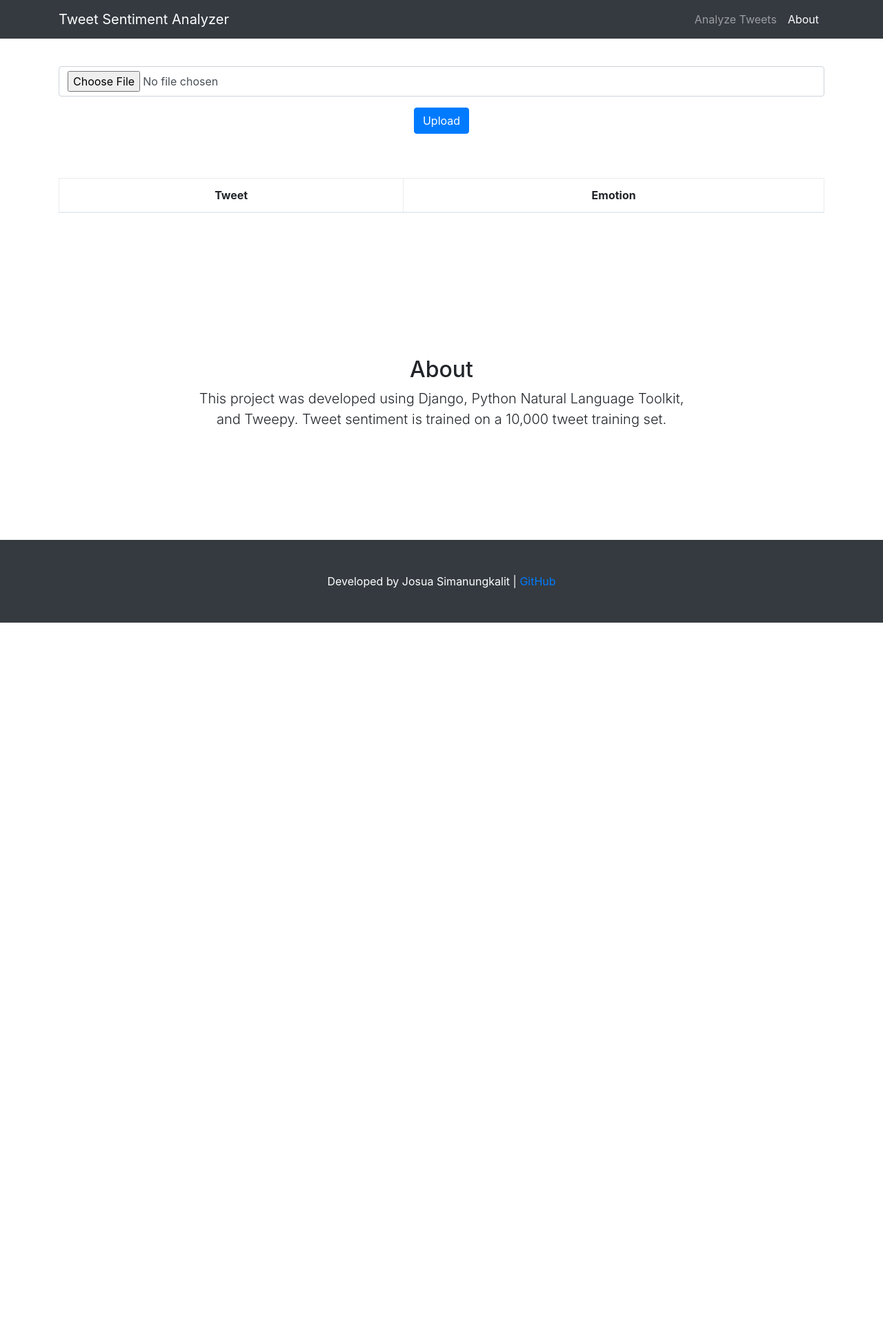
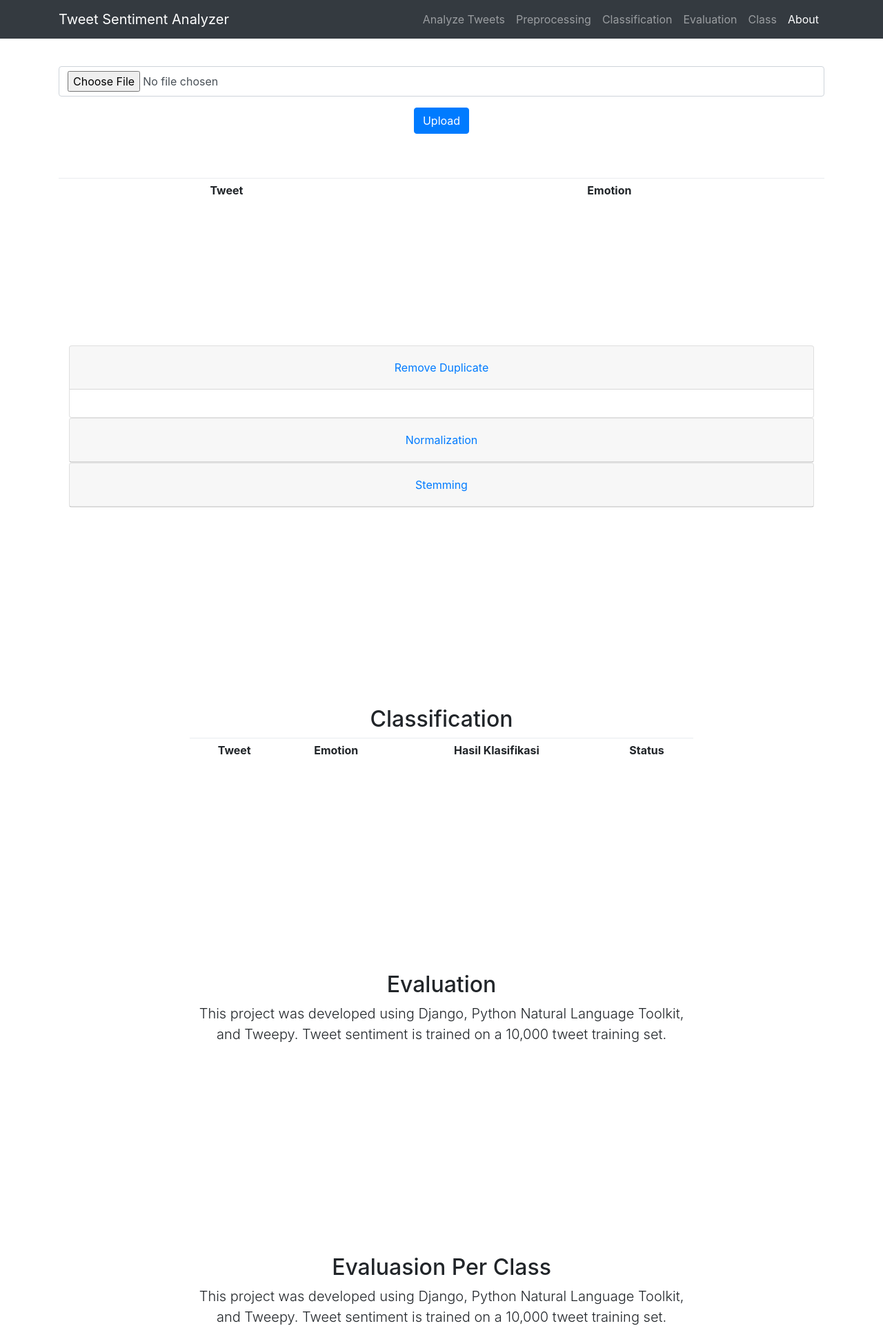
Before and after one commit to jbkalit/Sentiment-Analysis-Final-Project-Django, a Django app: page / in a window 1280 px wide. Shown: the top 1926 px of the page at 69% size. Before the commit the page ends 903 px from the top, so only its background shows below. Run offline with Django 3.2, Linux system fonts and the light colour scheme; some libraries are stand-ins or nearby versions.

Commit message:
adding new ui and function classification

```diff
--- a/FinalProject/settings.py
+++ b/FinalProject/settings.py
@@ -56,7 +56,7 @@ ROOT_URLCONF = 'FinalProject.urls'
 TEMPLATES = [
     {
         'BACKEND': 'django.template.backends.django.DjangoTemplates',
-        'DIRS': [os.path.join(BASE_DIR, '/SentimentAnalysis/templates')],
+        #'DIRS': [os.path.join(BASE_DIR, '/SentimentAnalysis/templates')],
         'APP_DIRS': True,
         'OPTIONS': {
             'context_processors': [
--- a/FinalProject/urls.py
+++ b/FinalProject/urls.py
@@ -14,10 +14,9 @@ Including another URLconf
     2. Add a URL to urlpatterns:  url(r'^blog/', include('blog.urls'))
 """
 from django.conf.urls import include, url
+from django.http import HttpResponseRedirect
+from django.conf import settings
 from django.contrib import admin
-from django.conf.urls.static import static
-from django.contrib import admin
-from django.contrib.staticfiles.urls import staticfiles_urlpatterns
 
 admin.autodiscover()
 
@@ -26,3 +25,7 @@ urlpatterns = [
 	url(r'^', include('SentimentAnalysis.urls')),
     url(r'^admin/', admin.site.urls),
 ]
+
+if settings.DEBUG:
+    from django.conf.urls.static import static
+    urlpatterns += static(settings.MEDIA_URL, document_root=settings.MEDIA_ROOT)
--- a/SentimentAnalysis/templates/SentimentAnalysis/index.html
+++ b/SentimentAnalysis/templates/SentimentAnalysis/index.html
@@ -10,11 +10,11 @@
     <title>Tweet Sentiment Analyzer</title>
     <!-- Bootstrap core CSS -->
 
-	<link rel="stylesheet" type="text/css" href="{% static 'startbootstrap-scrolling-nav-gh-pages/vendor/bootstrap/css/bootstrap.min.css' %}" />
+  <link rel="stylesheet" type="text/css" href="{% static 'startbootstrap-scrolling-nav-gh-pages/vendor/bootstrap/css/bootstrap.min.css' %}" />
     <!-- Custom styles for this template -->
     <link rel="stylesheet" type="text.css" href="{% static 'startbootstrap-scrolling-nav-gh-pages/css/scrolling-nav.css' %}" />
-	<style>
-	</style>
+  <style>
+  </style>
   </head>
   <body id="page-top">
 
@@ -31,6 +31,18 @@
               <a class="nav-link js-scroll-trigger" href="#about">Analyze Tweets</a>
             </li>
             <li class="nav-item">
+              <a class="nav-link js-scroll-trigger" href="#preprocessing">Preprocessing</a>
+            </li>
+            <li class="nav-item">
+              <a class="nav-link js-scroll-trigger" href="#classification">Classification</a>
+            </li>
+            <li class="nav-item">
+              <a class="nav-link js-scroll-trigger" href="#evaluation">Evaluation</a>
+            </li>
+            <li class="nav-item">
+              <a class="nav-link js-scroll-trigger" href="#class">Class</a>
+            </li>
+            <li class="nav-item">
               <a class="nav-link js-scroll-trigger" href="#contact">About</a>
             </li>
           </ul>
@@ -45,15 +57,6 @@
       <div class="container">
         <div class="row">
          <div class="col-lg-12 mx-auto" style="text-align:center;">
-        <!--
-         <form action="/" method="POST" id="search">
-            {% csrf_token %}
-                <p>Search for tweets containing specific text:</p>{{ searchForm.query }}
-            <input type="submit" value="Submit" />
-        	</form>
-          -->
-
-
           <form method="POST" enctype="multipart/form-data" class="form-horizontal" >
           {% csrf_token %}
           <div class="form-group">
@@ -64,12 +67,8 @@
           <button class="btn btn-primary">Upload</button>
           </div>
 
-          {% if uploaded_file_url %}
-          <p>File uploaded at: <a href="{{ uploaded_file_url }}">{{ uploaded_file_url }}</a></p>
-          {% endif %}
-
           <br></br>
-            <table class="table table-bordered">
+            <table class="table table-sm bordered">
               <thead>
                 <tr>
                     <td><strong>Tweet</strong></td>
@@ -79,38 +78,153 @@
               <tbody>
               {% for tweet in tweets %}
                   <tr>
+                    <td>{{ tweet.text }}</td>
+                    <td>{{ tweet.emotion }}</td>
+                  </tr>
+              {% endfor %}
+             </tbody>
+           </table>
+          </div>
+        </div>
+      </div>
+      <br></br>
+    </section>
 
-                    <td>{{ tweet }}</td>
+    <section id="preprocessing">
+    <div class="container">
+    <div class="col-lg-12 mx-auto" style="text-align:center;">
+
+      <br></br>
+      <br></br>
+      <br></br>
+
+
+  <div class="accordion" id="accordionExample">
+  <div class="card">
+    <div class="card-header" id="headingOne">
+      <h5 class="mb-0">
+        <button class="btn btn-link" type="button" data-toggle="collapse" data-target="#collapseOne" aria-expanded="true" aria-controls="collapseOne">
+          Remove Duplicate
+        </button>
+      </h5>
+    </div>
+
+    <div id="collapseOne" class="collapse show" aria-labelledby="headingOne" data-parent="#accordionExample">
+      <div class="card-body">
+
+      </div>
+    </div>
+  </div>
+  <div class="card">
+    <div class="card-header" id="headingTwo">
+      <h5 class="mb-0">
+        <button class="btn btn-link collapsed" type="button" data-toggle="collapse" data-target="#collapseTwo" aria-expanded="false" aria-controls="collapseTwo">
+          Normalization
+        </button>
+      </h5>
+    </div>
+    <div id="collapseTwo" class="collapse" aria-labelledby="headingTwo" data-parent="#accordionExample">
+      <div class="card-body">
+
+      </div>
+    </div>
+  </div>
+  <div class="card">
+    <div class="card-header" id="headingThree">
+      <h5 class="mb-0">
+        <button class="btn btn-link collapsed" type="button" data-toggle="collapse" data-target="#collapseThree" aria-expanded="false" aria-controls="collapseThree">
+          Stemming
+        </button>
+      </h5>
+    </div>
+    <div id="collapseThree" class="collapse" aria-labelledby="headingThree" data-parent="#accordionExample">
+      <div class="card-body">
+
+      </div>
+    </div>
+  </div>
+</div>
+
+
+      <br></br>
+      <br></br>
+      <br></br>
+    </div>
+    </div>
+    </section>
+
+     <section id="classification">
+      <br></br>
+      <br></br>
+      <br></br>
+      <div class="container">
+        <div class="row">
+          <div class="col-lg-8 mx-auto" style="text-align:center;">
+            <h2>Classification</h2>
+
+            <table class="table table-sm bordered">
+              <thead>
+                <tr>
+                    <td><strong>Tweet</strong></td>
+                    <td><strong>Emotion</strong></td>
+                    <td><strong>Hasil Klasifikasi</strong></td>
+                    <td><strong>Status</strong></td>
+                  </tr>
+              </thead>
+              <tbody>
+              {% for tweet in tweets %}
+                  <tr>
+                    <td>{{ tweet.text }}</td>
+                    <td>{{ tweet.emotion }}</td>
+                    <td>{{ tweet.emotion }}</td>
+                    <td>{{ tweet.emotion }}</td>
 
                   </tr>
               {% endfor %}
-            </tbody>
+             </tbody>
            </table>
-
-            <!--
-            <table class="table table-bordered">
-            	<thead>
-            		<tr>
-	                	<td><strong>Tweet</strong></td>
-	                	<td><strong>Emotion</strong></td>
-	                </tr>
-            	</thead>
-            	<tbody>
-	        		{% for pair in pairs %}
-	            		<tr>
-	            		{% for item in pair %}
-	                	<td>{{ item }}</td>
-	            		{% endfor %}
-	            		</tr>
-	        		{% endfor %}
-	        	</tbody>
-        	 </table>
-          -->
 
           </div>
         </div>
       </div>
+      <br></br>
+      <br></br>
+      <br></br>
+    </section>
 
+     <section id="evaluation">
+      <br></br>
+      <br></br>
+      <br></br>
+      <div class="container">
+        <div class="row">
+          <div class="col-lg-8 mx-auto" style="text-align:center;">
+            <h2>Evaluation</h2>
+            <p class="lead">This project was developed using Django, Python Natural Language Toolkit, and Tweepy.
+             Tweet sentiment is trained on a 10,000 tweet training set.</p>
+          </div>
+        </div>
+      </div>
+      <br></br>
+      <br></br>
+      <br></br>
+    </section>
+
+     <section id="class">
+      <br></br>
+      <br></br>
+      <br></br>
+      <div class="container">
+        <div class="row">
+          <div class="col-lg-8 mx-auto" style="text-align:center;">
+            <h2>Evaluasion Per Class</h2>
+            <p class="lead">This project was developed using Django, Python Natural Language Toolkit, and Tweepy.
+             Tweet sentiment is trained on a 10,000 tweet training set.</p>
+          </div>
+        </div>
+      </div>
+      <br></br>
+      <br></br>
       <br></br>
     </section>
 
@@ -143,7 +257,7 @@
 
     <!-- Bootstrap core JavaScript -->
 
-   	<!--<link rel="stylesheet" type="text/css" href="{% static 'startbootstrap/vendor/bootstrap/css/bootstrap.min.css' %}" />-->
+    <!--<link rel="stylesheet" type="text/css" href="{% static 'startbootstrap/vendor/bootstrap/css/bootstrap.min.css' %}" />-->
 
     <script src="{% static 'startbootstrap-scrolling-nav-gh-pages/vendor/jquery/jquery.min.js' %}"></script>
     <script src="{% static 'startbootstrap-scrolling-nav-gh-pages/vendor/bootstrap/js/bootstrap.bundle.min.js' %}"></script>
--- a/SentimentAnalysis/urls.py
+++ b/SentimentAnalysis/urls.py
@@ -1,7 +1,6 @@
 from django.conf.urls import url
-
 from . import views
 
 urlpatterns = [
-    url(r'^$', views.index, name='index'),
+    url(r'^$', views.upload, name='upload'),
 ]
--- a/SentimentAnalysis/views.py
+++ b/SentimentAnalysis/views.py
@@ -2,51 +2,22 @@
 from django.shortcuts import render
 from .forms import ClassifyForm
 from .forms import SearchForm
-import Classify as Classify
 import pandas as pd
 import csv
+from Algo import Classify
 # Create your views here.
 
-def index(request):
-	#form = SearchForm()
-	#form = fileForm()
+def upload(request):
 	tweets = []
-	#tweetSentimentPairs = []
-	fileSentimentPair = []
-	loadResults = False
-	# if request.method == "POST":
-	# 	form = SearchForm(request.POST)
-	# 	if form.is_valid():
-	# 		if len(str(form.cleaned_data)) > 0:
-	# 			SearchTerm = str(form.cleaned_data['query'])
-	# 			tweets = Classify.getTweets(100, SearchTerm)
-	# 			tweetSentimentPairs = Classify.classifyTweets(tweets,SearchTerm)
-	# 			loadResults = True
 	if request.method == "POST" and request.FILES['myfile']:
 		myfile = request.FILES['myfile']
-		#form = SearchForm(request.POST)
-		#file_data = myfile.read().decode("utf-8")
-		# lines = file_data.split("\n")
-		# for line in file_data:
-		#  	coloumn = line.split(",")
-		# # 	data_dict = {}
-		#  	number = coloumn[0]
-		#  	text = coloumn[1]
-		#  	emotion = coloumn[2]
 		readCSV =csv.DictReader(myfile, delimiter=',')
 		for row in readCSV:
-			#print(row[1])
-		  	tweets.append(row['text'])
-		  	tweets.append(row['emotion'])
-		# 	tweets = (data_dict)
-		#coloumn = ['text', 'emotion']
-		#data = pd.myfile
-		#text = data['text']
-		#print text
-		#tweets = text
-		#tweets = (data_text, data_emotion)
-		print tweets
-
+			obj = {}
+		  	obj['text'] = (row['text'])
+		  	obj['emotion'] = (row['emotion'])
+		  	df = pd.DataFrame({'text': row['text'],'emotion': row['emotion']}, index=[0])
+		  	print obj
+			#tweets = df
+			tweets.append(obj)
 	return render(request, 'SentimentAnalysis/index.html',{'tweets':tweets})
-
-	#return render(request,'SentimentAnalysis/index.html',{'searchForm':form,' tweets':tweets,'pairs':tweetSentimentPairs, 'loadResults':loadResults})
```
Also changed, not shown: Algo/Classify.py (added, +97 -0 lines), Algo/Preprocessing.py (added), Algo/__init__.py (added), 7 other files.
